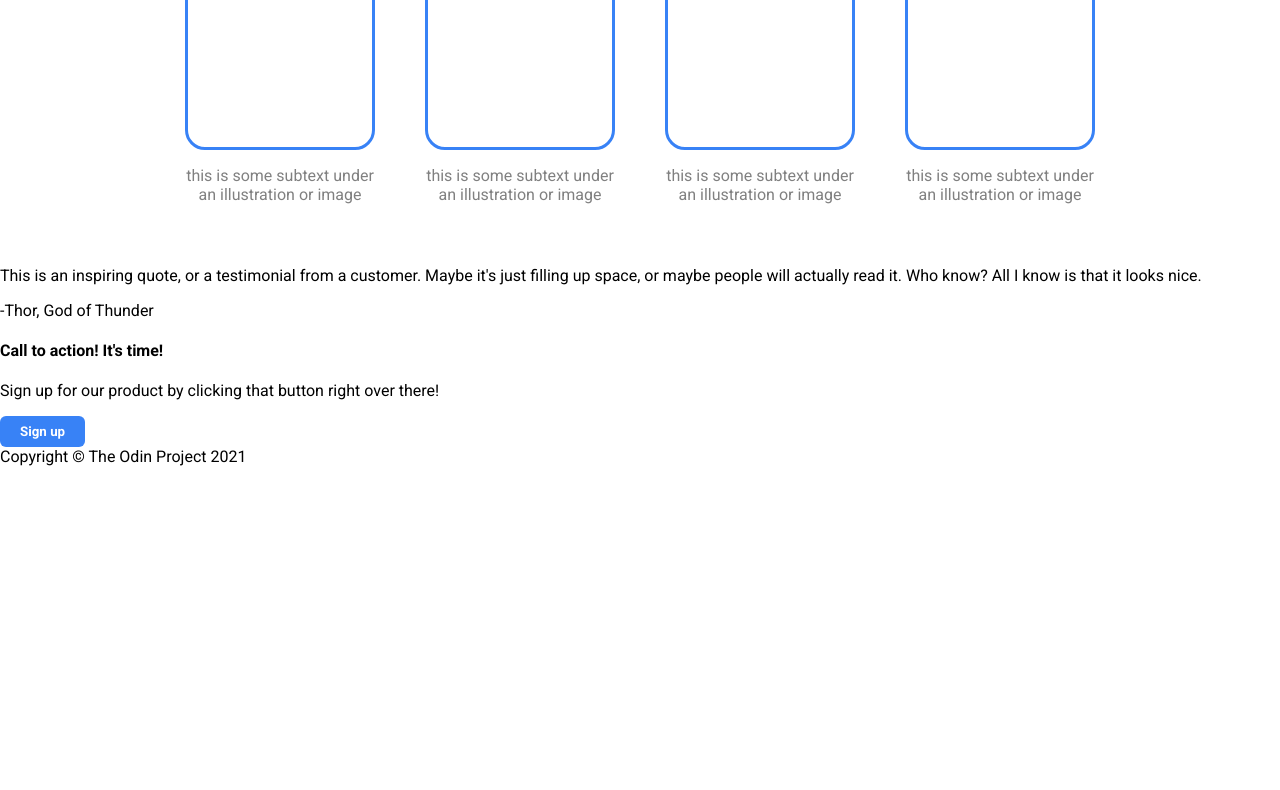
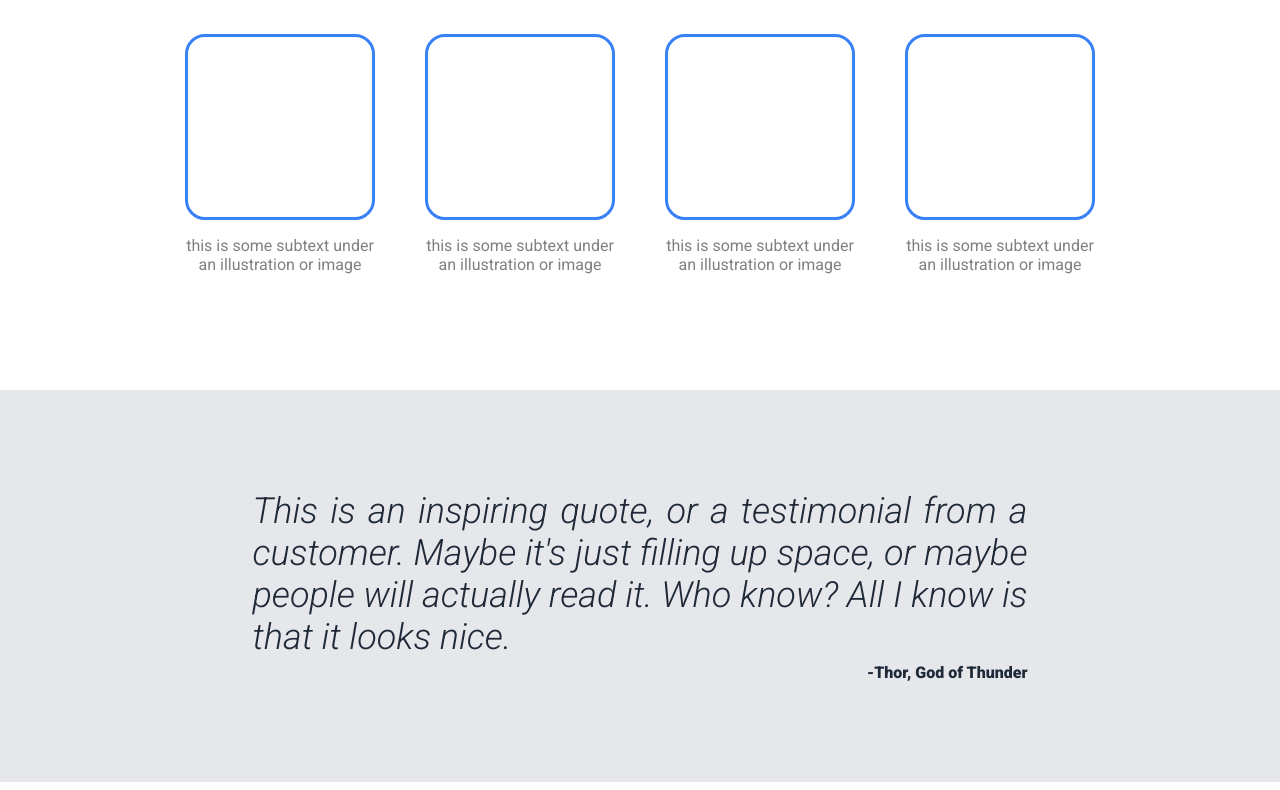
Before and after one commit to Haruhi-03/landing-page, a plain HTML site: page index.html in a window 1280 px wide. Shown: the part 684-1474 px from the top of the page. Before the commit the page ends 1150 px from the top, so only its background shows below. Drawn offline with Linux system fonts and the light colour scheme.

Commit message:
Add style to sub middle content to properly apply and align text and elements

```diff
--- a/style.css
+++ b/style.css
@@ -1,3 +1,4 @@
+/*Body website style*/
 body{
     display: flex;
     flex-direction: column;
@@ -5,7 +6,7 @@ body{
     padding: 0;
     font-family: 'Roboto', Arial, sans-serif;
 }
-
+/*Header and Navigations style*/
 .header{
     display: flex;
     align-items: center;
@@ -46,7 +47,7 @@ a{
     color: #E5E7EB;
     font-size: 18px;
 }
-
+/*Top content style*/
 .container-content{
     display: flex;
     flex-direction: column;
@@ -86,13 +87,13 @@ a{
     font-weight: bold;
     cursor: pointer;
 }
-
+/*Middle content style*/
 .content.middle{
     display: flex;
     flex-direction: column;
     justify-content: center;
     align-items: center;
-    padding: 30px;
+    padding: 100px;
 }
 .title-two{
     font-size: 36px;
@@ -121,3 +122,40 @@ a{
 .items p{
     color: gray;
 }
+
+/*Sub-middle content style*/
+.content.sub-mid{
+    background-color: #E5E7EB;
+    display: flex;
+    flex-direction: column;
+    align-items: center;
+    padding: 100px;
+}
+
+.quote{
+    width:775px;
+}
+
+.quote p{
+    font-size: 36px;
+    font-weight: 300;
+    font-style: italic;
+    margin: 0;
+    text-align: justify;
+    color: #1f2937;
+}
+
+.author{
+    display: flex;
+    justify-content: flex-end;
+    margin-top: 5px;
+    color: #1f2937;
+    font-weight: 900;
+}
+/*Last content style*/
+.content.last{
+    display: flex;
+    justify-content: center;
+    align-items: center;
+    padding: 100px;
+}
```
